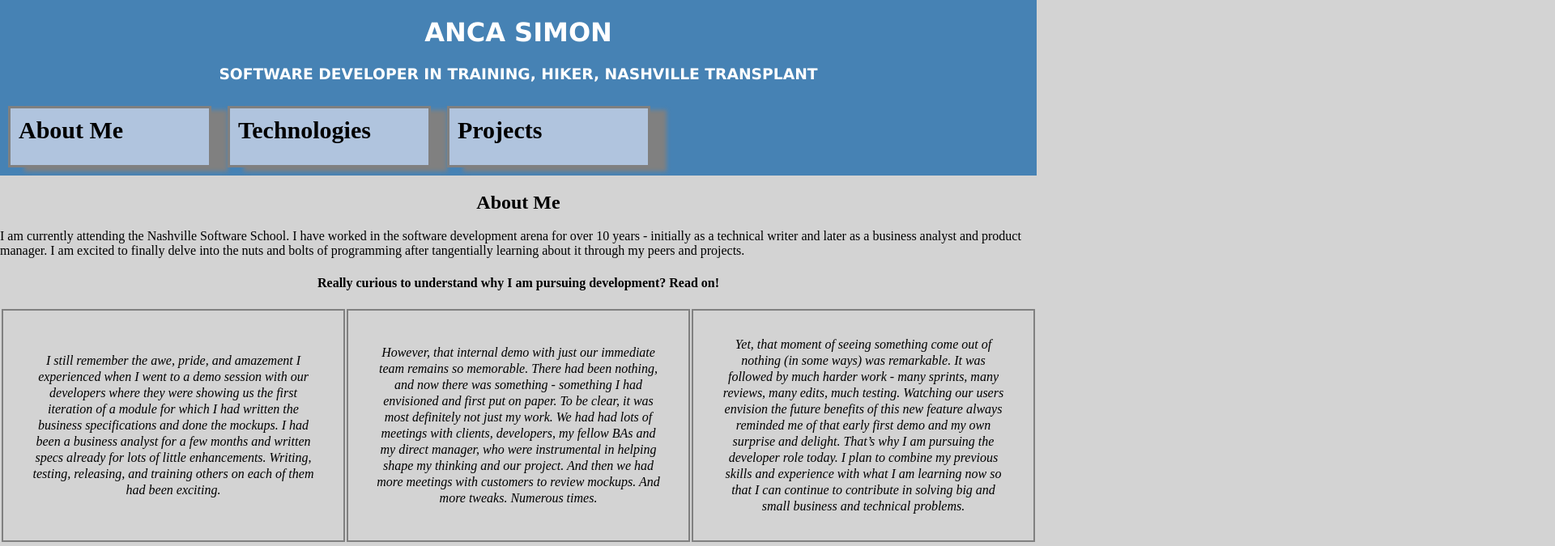
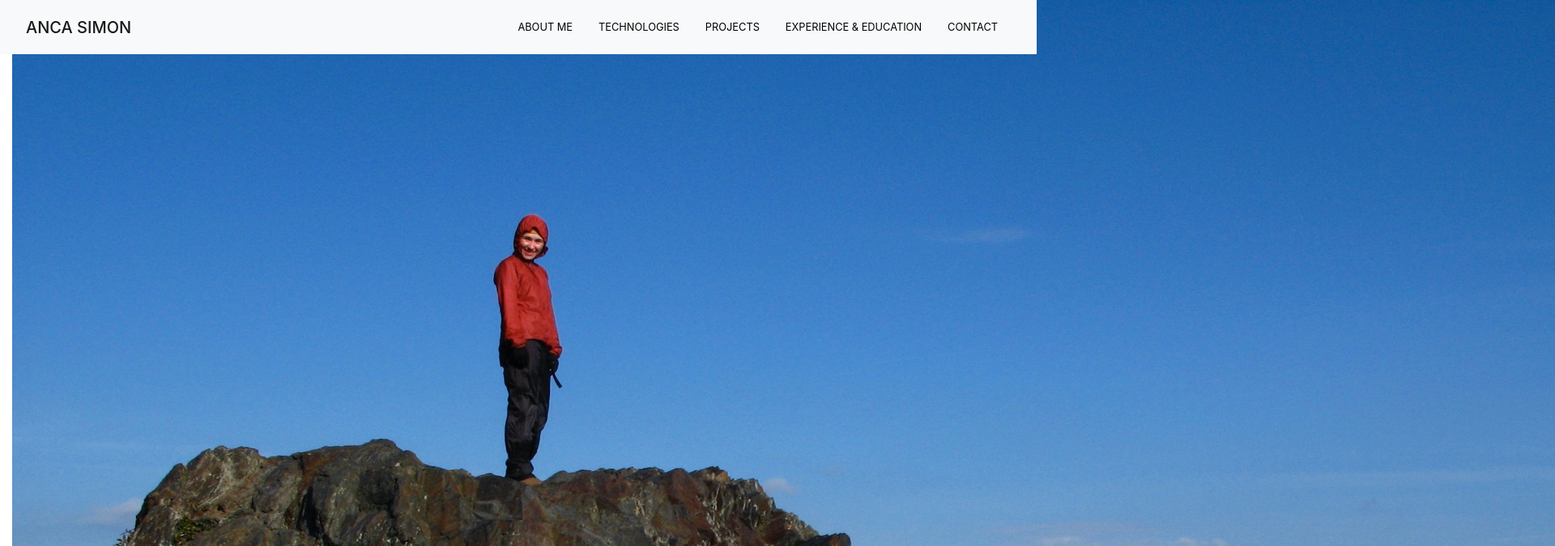
Before and after one commit to ancasimon/personal-bio-site, a plain HTML site: page index.html in a window 1280 px wide. Shown: the top 675 px of the page at 81% size, 1920 px wide, since content can reach past the window. Drawn offline with nearby package versions, Linux system fonts and the light colour scheme.

Commit message:
worked on navbar and sections

```diff
--- a/index.html
+++ b/index.html
@@ -4,40 +4,34 @@
     <meta charset="UTF-8">
     <meta name="viewport" content="width=device-width, initial-scale=1.0">
     <meta http-equiv="X-UA-Compatible" content="ie=edge">
+    <meta name="viewport" content="width=device-width, initial-scale=1, shrink-to-fit=no">
+    <link rel="stylesheet" href="https://stackpath.bootstrapcdn.com/bootstrap/4.4.1/css/bootstrap.min.css" integrity="sha384-Vkoo8x4CGsO3+Hhxv8T/Q5PaXtkKtu6ug5TOeNV6gBiFeWPGFN9MuhOf23Q9Ifjh" crossorigin="anonymous">
     <link rel="stylesheet" href='./main.css'>
     <title>Anca Simon</title>
 </head>
-<body>
-    <div id="invisible-header">
-        <h1>Anca Simon</h1>
-        <h3>Software developer in training, hiker, Nashville transplant</h3>
-        <nav>
-            <div class="navbar">
-                <ul id="navLinks">
-                    <li><a href="#bioPage" id="navToBio" class="navItem">About Me</a></li>
-                    <li><a href="#technologiesPage" id="navToTechnologies" class="navItem">Technologies</a></li>
-                    <li><a href="#projectsPage" id="navToProjects" class="navItem">Projects</a></li>
-                </ul>
+<body class="bg-white">
+    <div id="header">
+        <nav class="navbar navbar-light bg-light fixed-top">
+            <a id="brand" class="navbar-brand mb-0 h1 nav-item nav-link active" href="#jumbo-pic">Anca Simon</a>
+            <div id="navLinks" class="nav justify-content-end navbar">
+                      <a id="navToBio" class="nav-item nav-link" href="#bioPage">About Me</a>
+                      <a id="navToTechnologies" class="nav-item nav-link" href="#technologiesPage">Technologies</a>
+                      <a id="navToProjects" class="nav-item nav-link" href="#projectsPage">Projects</a>
+                      <a id="navToExperience" class="nav-item nav-link" href="#experiencePage">Experience & Education</a>
+                      <a id="navToFooter" class="nav-item nav-link" href="#contact">Contact</a>
             </div>
         </nav>
     </div>
-    <div id="header">
-        <h1>Anca Simon</h1>
-        <h3>Software developer in training, hiker, Nashville transplant</h3>
-        <nav>
-            <div class="navbar">
-                <ul id="navLinks">
-                    <li><a id="navToBio" class="navItem" href="#bioPage">About Me</a></li>
-                    <li><a id="navToTechnologies" class="navItem" href="#technologiesPage">Technologies</a></li>
-                    <li><a id="navToProjects" class="navItem" href="#projectsPage">Projects</a></li>
-                </ul>
-            </div>
-        </nav>
+    <div class="jumbotron-fluid">
+        <div class="container-fluid">
+        <img id="jumbo-pic" src='./screenshots-personal-bio-site/Anca_Charlies_Bunion.jpeg' alt="developer on top of Chalies Bunion, Smoky Mtns">;
     </div>
+</div>
 
     <!--Primary View-->
     <div class="fullPage anchor" id="bioPage">
         <h2>About Me</h2>
+        <hr></hr>
         <p>I am currently attending the Nashville Software School. I have worked in the software development arena for over 10 years - initially as a technical writer and later as a business analyst and product manager. I am excited to finally delve into the nuts and bolts of programming after tangentially learning about it through my peers and projects.</p>
         <h4>Really curious to understand why I am pursuing development? Read on!</h4>
         <table>
@@ -50,6 +44,7 @@
 
     <div class="fullPage anchor" id="technologiesPage">
         <h2>Technologies</h2>
+        <hr></hr>
         <ul>
             <li>HTML</li>
             <li>CSS</li>
@@ -62,20 +57,39 @@
 
     <div class="fullPage anchor" id="projectsPage">
         <h2>My Projects</h2>
+        <hr></hr>
         <div id="projectsTable">
 
         </div>
     </div>
 
+    <div class="fullPage anchor" id="experiencePage">
+        <h2>Experience</h2>
+        <hr></hr>
+        <ul>
+            <li>TBD</li>
+        </ul>
+        <h2>Education</h2>
+        <hr></hr>
+        <ul>
+            <li>TBD</li>
+        </ul>
+    </div>
+
     <!--footer-->
+    <div class="fullPage anchor" id="contact">
+        <h2>Contact</h2>
+        <hr></hr>
     <footer class="page-footer">
-        <h2>Contact me:</h2>
-        <a href="mailto:ancarsimon@gmail.com" class="footer-item" target="_blank">Email</a>
+        <a href="tel:1-615-498-2643" class="footer-item" target="_blank">(615) 498-2643</a>
+        <a href="mailto:ancarsimon@gmail.com" class="footer-item" target="_blank">ANCARSIMON@GMAIL.COM</a>
         <a href="https://github.com/ancasimon" class="footer-item" target="_blank">GitHub</a>
-        <a href="https://www.linkedin.com/in/anca-simon-a6524ab" class="footer-item" target="_blank">LinkedIn</a>
-        <a href="https://twitter.com/SimonAnca" class="footer-item" target="_blank">Twitter</a>
+        <a href="https://www.linkedin.com/in/anca-simon" class="footer-item" target="_blank">LinkedIn</a>
     </footer>
 
     <script src='./projects.js'></script>
-</body>
+    <script src="https://code.jquery.com/jquery-3.4.1.slim.min.js" integrity="sha384-J6qa4849blE2+poT4WnyKhv5vZF5SrPo0iEjwBvKU7imGFAV0wwj1yYfoRSJoZ+n" crossorigin="anonymous"></script>
+    <script src="https://cdn.jsdelivr.net/npm/popper.js@1.16.0/dist/umd/popper.min.js" integrity="sha384-Q6E9RHvbIyZFJoft+2mJbHaEWldlvI9IOYy5n3zV9zzTtmI3UksdQRVvoxMfooAo" crossorigin="anonymous"></script>
+    <script src="https://stackpath.bootstrapcdn.com/bootstrap/4.4.1/js/bootstrap.min.js" integrity="sha384-wfSDF2E50Y2D1uUdj0O3uMBJnjuUD4Ih7YwaYd1iqfktj0Uod8GCExl3Og8ifwB6" crossorigin="anonymous"></script>
+    </body>
 </html>
--- a/main.css
+++ b/main.css
@@ -1,16 +1,14 @@
 body {
-    width: 100%;
     font-size: 1em;
-    background-color: lightgrey;
-    margin: 0;
+    color: black;
+    margin-left: 0;
     text-align: center;
     min-height: 400px;
     margin-bottom: 100px;
-    clear: both;
 }
 
 h1 {
-    font-size: 2em;
+    font-size: 1em;
 }
 
 .fullPage {
@@ -18,61 +16,7 @@ h1 {
     width: 100%;
     height: 100%;
     box-sizing:border-box;
-}
-
-div#header {
-    width: 100%;
-    position: fixed;
-    left: 0;
-    top: 0;
-    background-color: steelblue;
-}
-
-div#invisible-header {
-    width: 100%;
-    visibility: hidden;
-}
-
-div#header h1, h3, div#invisible-header h1, h3 {
-    font-family: Verdana, Geneva, sans-serif;
-    /* font-weight: 900; */
-    color: white;
-    text-transform: uppercase;
-}
-
-/* .navbar {
-    display: flex;
-    flex-direction: row;
-    flex-wrap: nowrap;
-    justify-content: center;
-    background-color: lightsteelblue;
-    border-color: lightsteelblue;
-    list-style-type: none;
-    margin: 0;
-    padding: 0;
-    overflow: hidden;
-} */
-
-#navLinks {
-    list-style-type: none;
-    margin: 0;
-    padding: 0;
-    overflow: hidden;
-}
-
-.navItem {
-    width: 225px;
-    height: 50px;
-    border: 3px solid gray;
-    margin: 10px;
-    padding: 10px;
-    box-shadow: 20px 5px 5px grey;
-    float: left;
-    color: black;
-    font-weight: bold;
-    font-size: 1.5em;;
-    text-decoration: none;
-    background-color: lightsteelblue;
+    padding-top: 100px;
 }
 
 .project {
@@ -91,6 +35,7 @@ div#header h1, h3, div#invisible-header h1, h3 {
     display: flex;
     margin: 1em;
 }
+
 .footer-item {
     margin: auto;
     padding: 20 px;
@@ -98,12 +43,18 @@ div#header h1, h3, div#invisible-header h1, h3 {
 }
 
 a {
-    color: blue;
-    font-weight: bold;
+    color: black;
+    font-size: .80em;
+    text-transform: uppercase;
 }
 
 a:hover {
-    font-size: 2em;
+    color: navy;
+}
+
+a :active {
+    text-decoration: underline;
+    color: navy;
 }
 
 p {
```
Also changed, not shown: screenshots-personal-bio-site/Anca_Charlies_Bunion.jpeg (added), screenshots-personal-bio-site/Shenandoah_Valley.jpeg (added), screenshots-personal-bio-site/Smokies_Sunrise.jpeg (added), 6 other files.
